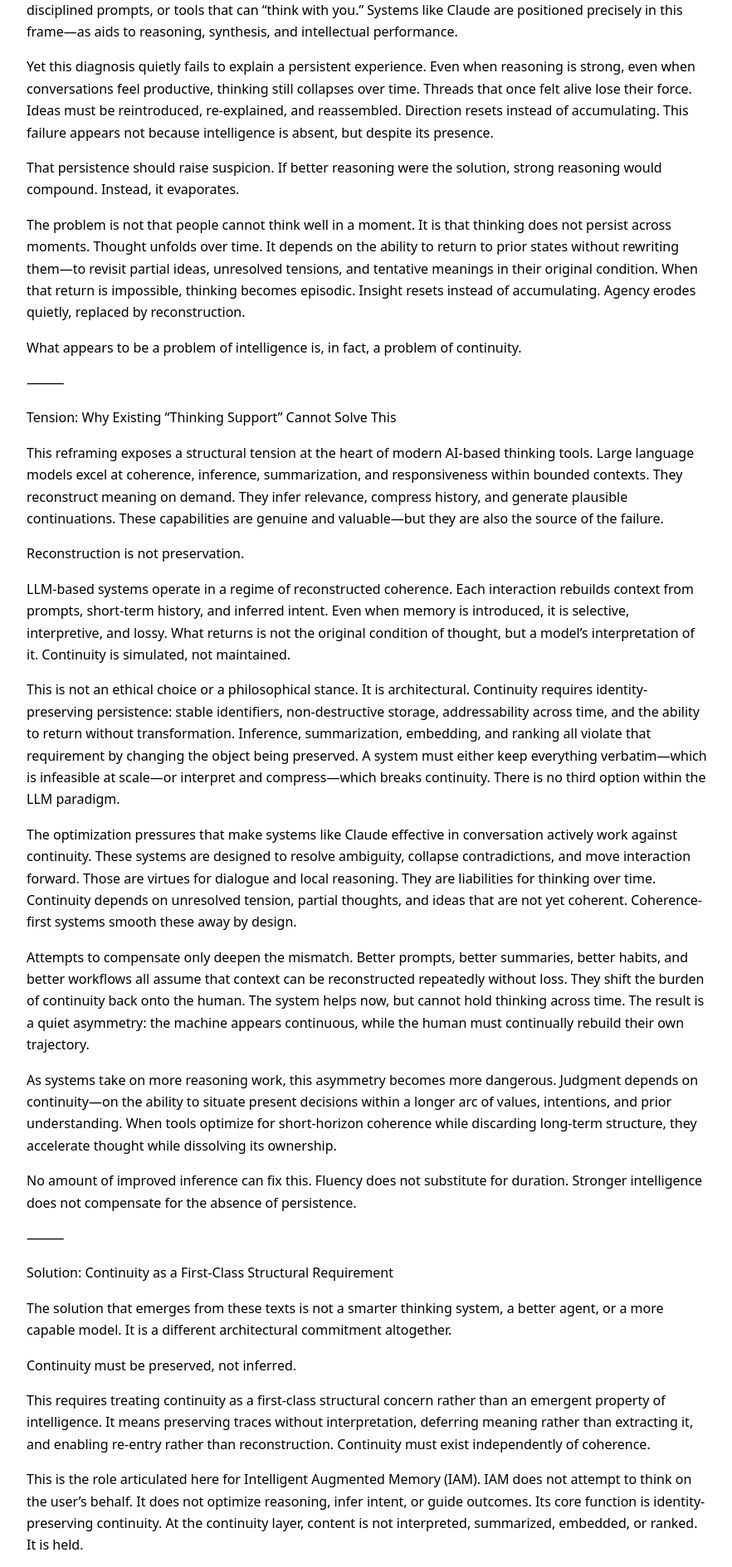
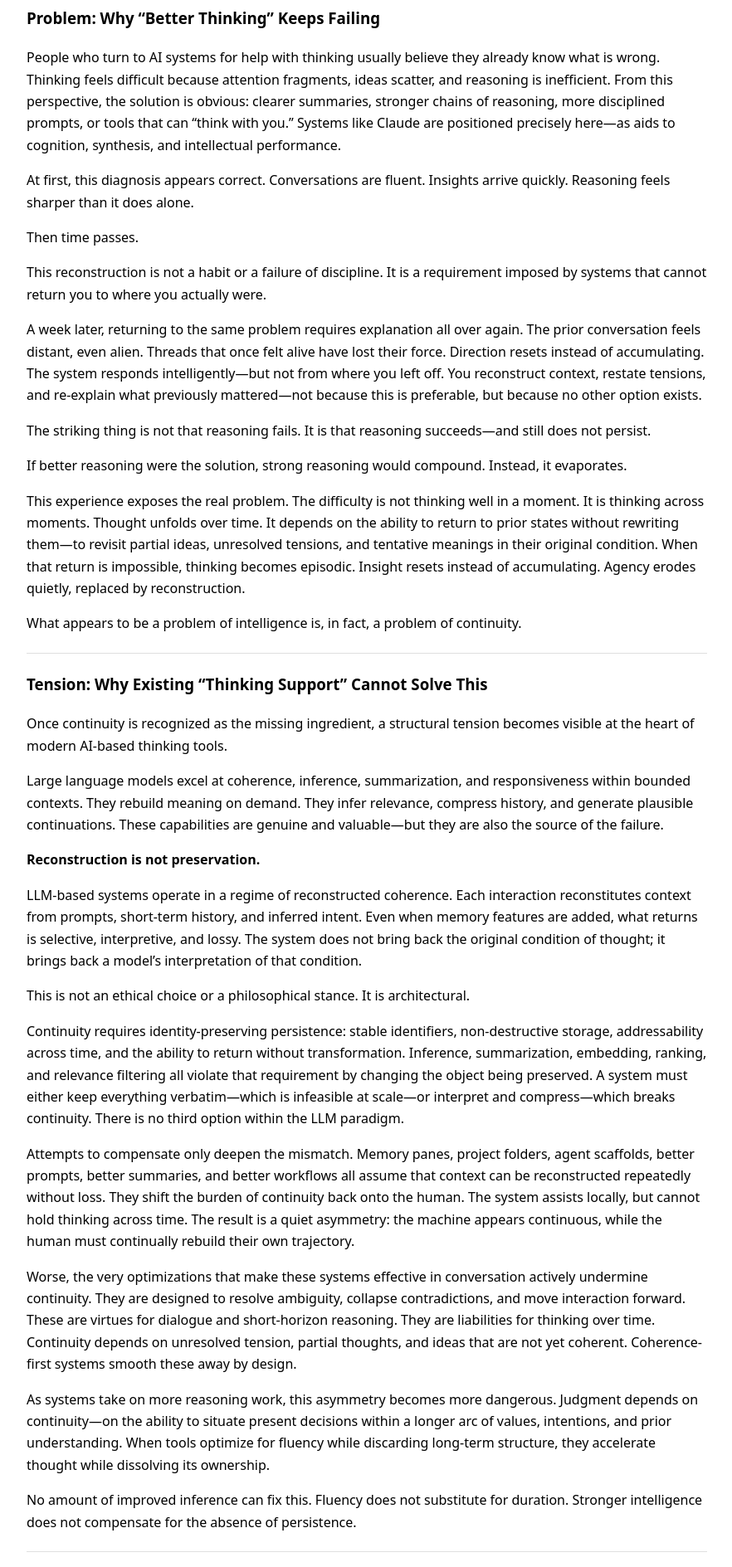
Before and after one commit to johnson21228/aug-agency, a plain HTML site: page docs/writings/claude-chatgpt-limits-for-thinking.html in a window 1280 px wide. Shown: the part 421-2310 px from the top of the page at 83% size, without its empty margins (198-1080 px from the left). Drawn offline with Linux system fonts and the light colour scheme.

Commit message:
remove duplicate lines from top of file. better look for published doc

```diff
--- a/docs/writings/claude-chatgpt-limits-for-thinking.html
+++ b/docs/writings/claude-chatgpt-limits-for-thinking.html
@@ -15,35 +15,46 @@
 
   <main class="wrap">
 	<article>
-	  <p>The Limits of “Thinking Support” Without Continuity</p>
-<p>Problem: Why “Better Thinking” Keeps Failing</p>
-<p>Most people who reach for AI systems to help them think believe they already understand the problem. Thinking feels difficult because focus is fragile, ideas scatter, and reasoning is inefficient. From this view, what is missing is better cognition in the moment: clearer summaries, stronger chains of reasoning, more disciplined prompts, or tools that can “think with you.” Systems like Claude are positioned precisely in this frame—as aids to reasoning, synthesis, and intellectual performance.</p>
-<p>Yet this diagnosis quietly fails to explain a persistent experience. Even when reasoning is strong, even when conversations feel productive, thinking still collapses over time. Threads that once felt alive lose their force. Ideas must be reintroduced, re-explained, and reassembled. Direction resets instead of accumulating. This failure appears not because intelligence is absent, but despite its presence.</p>
-<p>That persistence should raise suspicion. If better reasoning were the solution, strong reasoning would compound. Instead, it evaporates.</p>
-<p>The problem is not that people cannot think well in a moment. It is that thinking does not persist across moments. Thought unfolds over time. It depends on the ability to return to prior states without rewriting them—to revisit partial ideas, unresolved tensions, and tentative meanings in their original condition. When that return is impossible, thinking becomes episodic. Insight resets instead of accumulating. Agency erodes quietly, replaced by reconstruction.</p>
+	  <h1 id="the-limits-of-thinking-support-without-continuity">The Limits of “Thinking Support” Without Continuity</h1>
+<p><strong>ID:</strong> W-llm-limits-005
+<strong>Status:</strong> published · authoritative
+<strong>Created:</strong> 2026-01-06</p>
+<hr>
+<h2 id="the-limits-of-thinking-support-without-continuity_1">The Limits of “Thinking Support” Without Continuity</h2>
+<h3 id="problem-why-better-thinking-keeps-failing">Problem: Why “Better Thinking” Keeps Failing</h3>
+<p>People who turn to AI systems for help with thinking usually believe they already know what is wrong. Thinking feels difficult because attention fragments, ideas scatter, and reasoning is inefficient. From this perspective, the solution is obvious: clearer summaries, stronger chains of reasoning, more disciplined prompts, or tools that can “think with you.” Systems like Claude are positioned precisely here—as aids to cognition, synthesis, and intellectual performance.</p>
+<p>At first, this diagnosis appears correct. Conversations are fluent. Insights arrive quickly. Reasoning feels sharper than it does alone.</p>
+<p>Then time passes.</p>
+<p>This reconstruction is not a habit or a failure of discipline. It is a requirement imposed by systems that cannot return you to where you actually were.</p>
+<p>A week later, returning to the same problem requires explanation all over again. The prior conversation feels distant, even alien. Threads that once felt alive have lost their force. Direction resets instead of accumulating. The system responds intelligently—but not from where you left off. You reconstruct context, restate tensions, and re-explain what previously mattered—not because this is preferable, but because no other option exists.</p>
+<p>The striking thing is not that reasoning fails. It is that reasoning succeeds—and still does not persist.</p>
+<p>If better reasoning were the solution, strong reasoning would compound. Instead, it evaporates.</p>
+<p>This experience exposes the real problem. The difficulty is not thinking well in a moment. It is thinking across moments. Thought unfolds over time. It depends on the ability to return to prior states without rewriting them—to revisit partial ideas, unresolved tensions, and tentative meanings in their original condition. When that return is impossible, thinking becomes episodic. Insight resets instead of accumulating. Agency erodes quietly, replaced by reconstruction.</p>
 <p>What appears to be a problem of intelligence is, in fact, a problem of continuity.</p>
-<p>⸻</p>
-<p>Tension: Why Existing “Thinking Support” Cannot Solve This</p>
-<p>This reframing exposes a structural tension at the heart of modern AI-based thinking tools. Large language models excel at coherence, inference, summarization, and responsiveness within bounded contexts. They reconstruct meaning on demand. They infer relevance, compress history, and generate plausible continuations. These capabilities are genuine and valuable—but they are also the source of the failure.</p>
-<p>Reconstruction is not preservation.</p>
-<p>LLM-based systems operate in a regime of reconstructed coherence. Each interaction rebuilds context from prompts, short-term history, and inferred intent. Even when memory is introduced, it is selective, interpretive, and lossy. What returns is not the original condition of thought, but a model’s interpretation of it. Continuity is simulated, not maintained.</p>
-<p>This is not an ethical choice or a philosophical stance. It is architectural. Continuity requires identity-preserving persistence: stable identifiers, non-destructive storage, addressability across time, and the ability to return without transformation. Inference, summarization, embedding, and ranking all violate that requirement by changing the object being preserved. A system must either keep everything verbatim—which is infeasible at scale—or interpret and compress—which breaks continuity. There is no third option within the LLM paradigm.</p>
-<p>The optimization pressures that make systems like Claude effective in conversation actively work against continuity. These systems are designed to resolve ambiguity, collapse contradictions, and move interaction forward. Those are virtues for dialogue and local reasoning. They are liabilities for thinking over time. Continuity depends on unresolved tension, partial thoughts, and ideas that are not yet coherent. Coherence-first systems smooth these away by design.</p>
-<p>Attempts to compensate only deepen the mismatch. Better prompts, better summaries, better habits, and better workflows all assume that context can be reconstructed repeatedly without loss. They shift the burden of continuity back onto the human. The system helps now, but cannot hold thinking across time. The result is a quiet asymmetry: the machine appears continuous, while the human must continually rebuild their own trajectory.</p>
-<p>As systems take on more reasoning work, this asymmetry becomes more dangerous. Judgment depends on continuity—on the ability to situate present decisions within a longer arc of values, intentions, and prior understanding. When tools optimize for short-horizon coherence while discarding long-term structure, they accelerate thought while dissolving its ownership.</p>
+<hr>
+<h3 id="tension-why-existing-thinking-support-cannot-solve-this">Tension: Why Existing “Thinking Support” Cannot Solve This</h3>
+<p>Once continuity is recognized as the missing ingredient, a structural tension becomes visible at the heart of modern AI-based thinking tools.</p>
+<p>Large language models excel at coherence, inference, summarization, and responsiveness within bounded contexts. They rebuild meaning on demand. They infer relevance, compress history, and generate plausible continuations. These capabilities are genuine and valuable—but they are also the source of the failure.</p>
+<p><strong>Reconstruction is not preservation.</strong></p>
+<p>LLM-based systems operate in a regime of reconstructed coherence. Each interaction reconstitutes context from prompts, short-term history, and inferred intent. Even when memory features are added, what returns is selective, interpretive, and lossy. The system does not bring back the original condition of thought; it brings back a model’s interpretation of that condition.</p>
+<p>This is not an ethical choice or a philosophical stance. It is architectural.</p>
+<p>Continuity requires identity-preserving persistence: stable identifiers, non-destructive storage, addressability across time, and the ability to return without transformation. Inference, summarization, embedding, ranking, and relevance filtering all violate that requirement by changing the object being preserved. A system must either keep everything verbatim—which is infeasible at scale—or interpret and compress—which breaks continuity. There is no third option within the LLM paradigm.</p>
+<p>Attempts to compensate only deepen the mismatch. Memory panes, project folders, agent scaffolds, better prompts, better summaries, and better workflows all assume that context can be reconstructed repeatedly without loss. They shift the burden of continuity back onto the human. The system assists locally, but cannot hold thinking across time. The result is a quiet asymmetry: the machine appears continuous, while the human must continually rebuild their own trajectory.</p>
+<p>Worse, the very optimizations that make these systems effective in conversation actively undermine continuity. They are designed to resolve ambiguity, collapse contradictions, and move interaction forward. These are virtues for dialogue and short-horizon reasoning. They are liabilities for thinking over time. Continuity depends on unresolved tension, partial thoughts, and ideas that are not yet coherent. Coherence-first systems smooth these away by design.</p>
+<p>As systems take on more reasoning work, this asymmetry becomes more dangerous. Judgment depends on continuity—on the ability to situate present decisions within a longer arc of values, intentions, and prior understanding. When tools optimize for fluency while discarding long-term structure, they accelerate thought while dissolving its ownership.</p>
 <p>No amount of improved inference can fix this. Fluency does not substitute for duration. Stronger intelligence does not compensate for the absence of persistence.</p>
-<p>⸻</p>
-<p>Solution: Continuity as a First-Class Structural Requirement</p>
-<p>The solution that emerges from these texts is not a smarter thinking system, a better agent, or a more capable model. It is a different architectural commitment altogether.</p>
-<p>Continuity must be preserved, not inferred.</p>
-<p>This requires treating continuity as a first-class structural concern rather than an emergent property of intelligence. It means preserving traces without interpretation, deferring meaning rather than extracting it, and enabling re-entry rather than reconstruction. Continuity must exist independently of coherence.</p>
-<p>This is the role articulated here for Intelligent Augmented Memory (IAM). IAM does not attempt to think on the user’s behalf. It does not optimize reasoning, infer intent, or guide outcomes. Its core function is identity-preserving continuity. At the continuity layer, content is not interpreted, summarized, embedded, or ranked. It is held.</p>
-<p>By refusing to interpret, IAM avoids competing with human judgment. Meaning is allowed to re-emerge only through human return. The system supplies a place where unfinished thoughts can wait, where contradictions can remain unresolved, and where ideas can accumulate without being forced into coherence.</p>
+<hr>
+<h3 id="solution-continuity-as-a-first-class-structural-requirement">Solution: Continuity as a First-Class Structural Requirement</h3>
+<p>The solution that emerges is not a smarter thinking system, a better agent, or a more capable model. It is a different architectural commitment altogether.</p>
+<p><strong>Continuity must be preserved, not inferred.</strong></p>
+<p>This requires treating continuity as a first-class structural requirement rather than an emergent property of intelligence. It means preserving traces without interpretation, deferring meaning rather than extracting it, and enabling return rather than reconstruction. Continuity must exist independently of coherence.</p>
+<p>This is the role articulated here for <strong>Intelligent Augmented Memory (IAM)</strong>. IAM does not attempt to think on the user’s behalf. It does not optimize reasoning, infer intent, or guide outcomes. Its core function is identity-preserving continuity. At the continuity layer, content is not summarized, embedded, ranked, or interpreted. It is held.</p>
+<p>By refusing to interpret, IAM avoids competing with human judgment. Meaning is allowed to re-emerge only through human return. The system provides a place where unfinished thoughts can wait, where contradictions can remain unresolved, and where ideas can accumulate without being forced into coherence.</p>
 <p>This separation—between continuity and semantics—is decisive. Semantic processing can still occur, but only ephemerally and above the continuity layer. Continuity itself remains non-semantic, non-directive, and structurally incapable of steering attention or extracting value from meaning. The human remains the locus of judgment, imagination, and interpretation.</p>
-<p>Seen this way, the relationship between IAM and systems like Claude is not competitive but complementary. Claude excels at synthesis, explanation, and local reasoning. IAM exists to ensure that those capabilities do not erode authorship over time. Without continuity, intelligence accelerates thought while dissolving agency. With continuity, intelligence becomes a tool rather than a trajectory.</p>
-<p>The constraint is therefore clear. LLM-based thinking support systems are bound to coherence because they cannot preserve continuity without interpretation. IAM exists because continuity is a different class of problem—one that requires non-semantic persistence, identity-preserving structure, and return without transformation.</p>
+<p>Seen this way, the relationship between IAM and LLM-based systems is not competitive but complementary. Language models excel at synthesis, explanation, and local reasoning. IAM exists to ensure that those capabilities do not erode authorship over time. Any system that interprets in order to persist will eventually overwrite the very trajectory it aims to support. IAM exists because continuity is a different class of problem—one that requires non-semantic persistence, identity-preserving structure, and return without transformation.</p>
 <p>Until continuity is addressed directly, “thinking support” will remain momentarily impressive and longitudinally fragile. Thinking in digital environments will continue to reset instead of compound, no matter how capable our reasoning tools become.</p>
-<p>Continuity is not an enhancement. It is the missing foundation.</p>
+<p><strong>Continuity is not an enhancement.</strong>
+<strong>It is the missing foundation.</strong></p>
 	</article>
   </main>
 </body>
```
Also changed, not shown: site/writings/claude-chatgpt-limits-for-thinking.html (+36 -25 lines), 1 other file.
